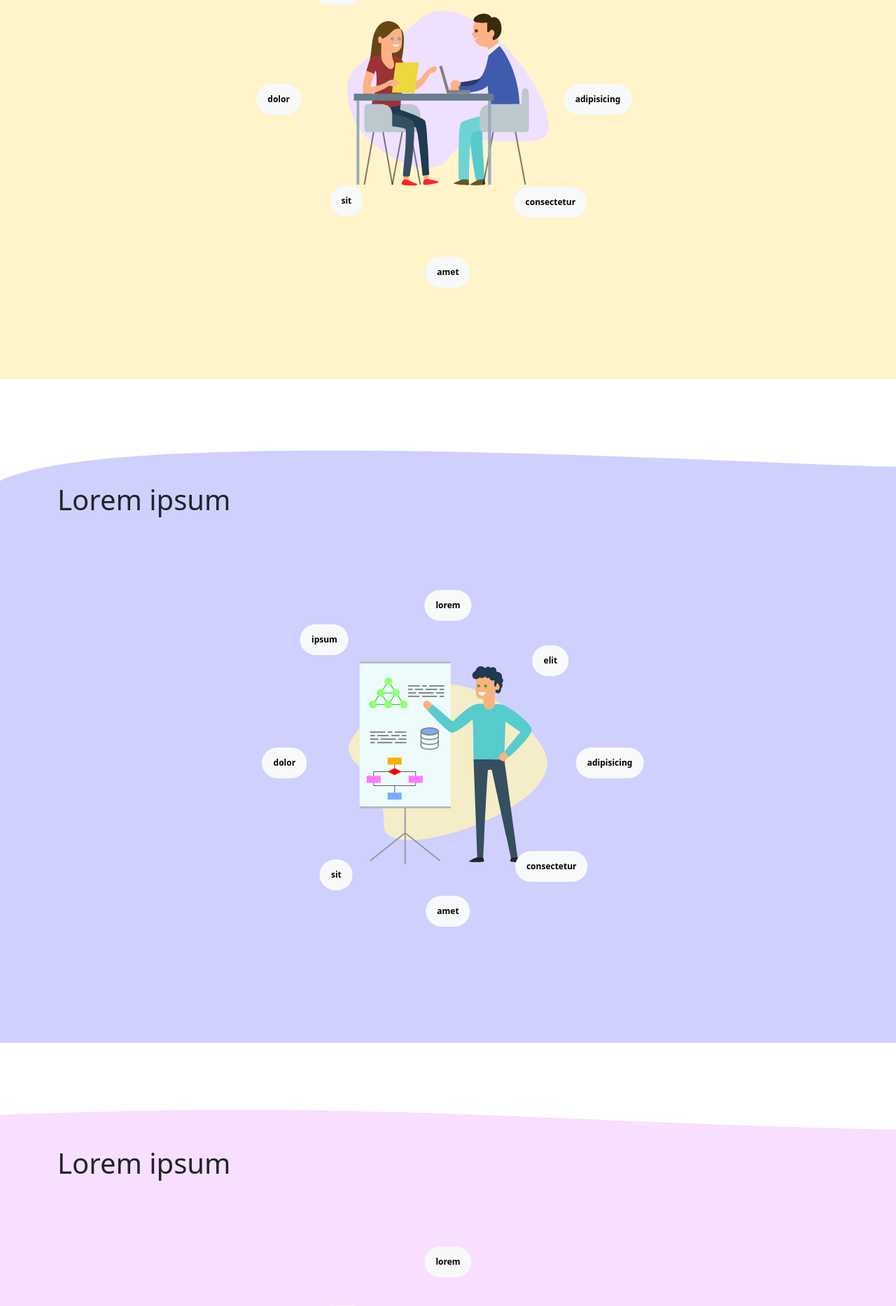
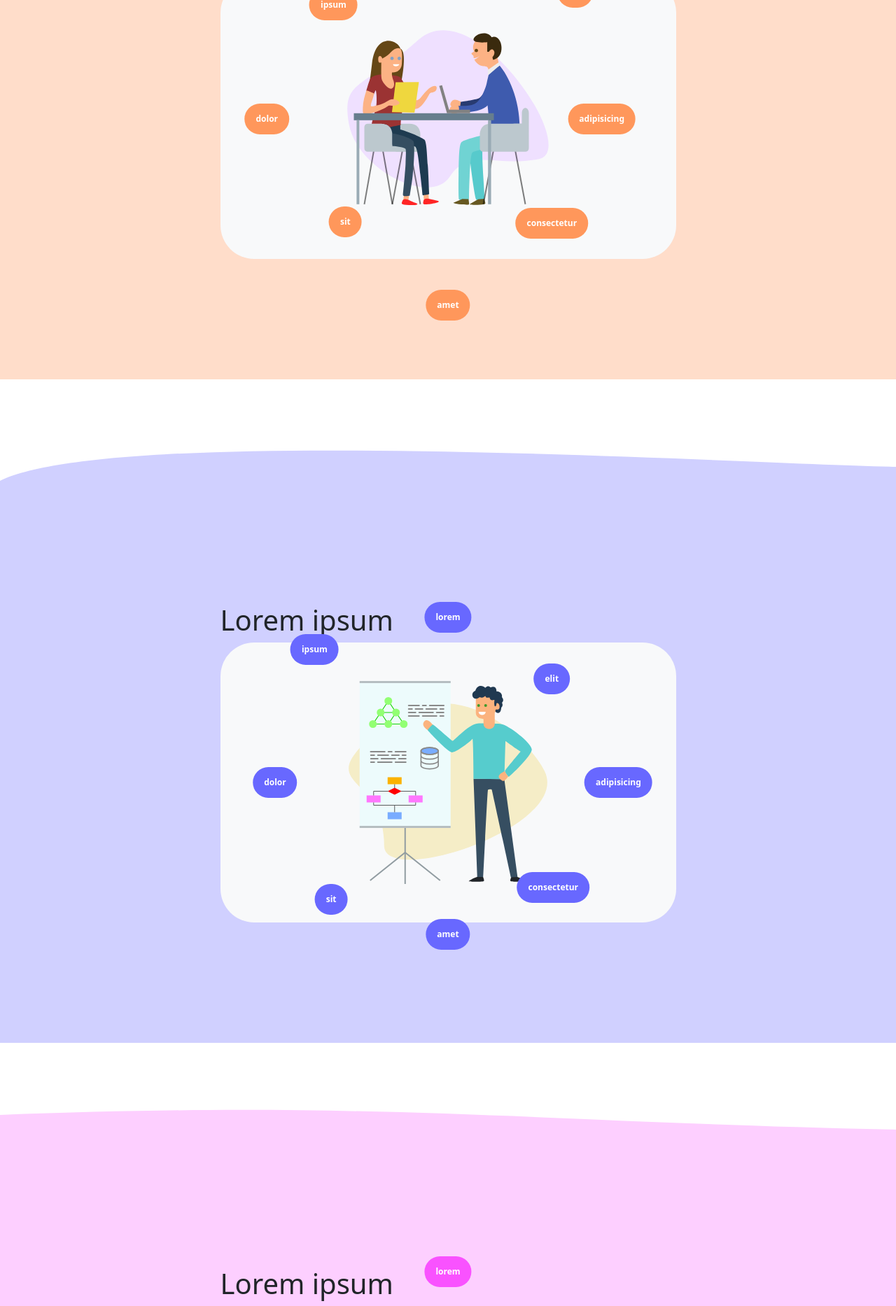
Before and after one commit to samier-fabien/samier_fabien_cv, a React (Vite) app: page /competences in a window 1280 px wide. Shown: the part 820-2686 px from the top of the page at 70% size. Built offline with nearby package versions, Linux system fonts and the light colour scheme.

Commit message:
Refactorisation de Skills: ajout de ParallaxContainer+découpage des classes css+mise en forme avec flex

```diff
--- /dev/null
+++ b/src/components/ParallaxContainer.jsx
@@ -0,0 +1,13 @@
+import React from "react";
+
+export default function ParallaxContainer({ children, containerClasses = "" }) {
+  return (
+    <div className="sticky-top z-n1 bg-transparent mb-5">
+      <div className={`parallax-container sticky-top ${containerClasses}`}>
+        <div className="container d-flex flex-column vh-100 align-items-center justify-content-center">
+          {children}
+        </div>
+      </div>
+    </div>
+  );
+}
--- a/src/components/radialTextDisplay/RadialTextDisplay.jsx
+++ b/src/components/radialTextDisplay/RadialTextDisplay.jsx
@@ -8,6 +8,7 @@ export default function RadialTextDisplay({
   menuRadius = 200,
   menuRadiusVariation = 0,
   elementClasses = "",
+  containerClasses = ""
 }) {
   const [elements, setElements] = useState(null);
   const containerRef = useRef(null);
@@ -88,7 +89,8 @@ export default function RadialTextDisplay({
   return (
     <div
       ref={containerRef}
-      style={{ position: "relative", width: `${menuRadius * 2}px`, height: `${menuRadius * 2}px` }}
+      style={{ position: "relative", width: "100%", height: "50vh" }}
+      className={`${containerClasses}`}
     >
       {elements
         ? elements.map((element, index) => (
--- a/src/components/radialTextDisplay/RadialTextElement.jsx
+++ b/src/components/radialTextDisplay/RadialTextElement.jsx
@@ -4,7 +4,7 @@ export default function RadialTextElement({ index, text, cssClasses, xPosition,
   return (
     <span
       //   key={index}
-      className={`${cssClasses}`}
+      className={`radial-text ${cssClasses}`}
       style={{
         position: "absolute",
         left: `calc(50% + ${xPosition}px)`,
--- a/src/css/radialTextDisplay.css
+++ b/src/css/radialTextDisplay.css
@@ -1,3 +1,7 @@
+.radial-text {
+  transition-duration: 800ms;
+}
+
 .radial-text-visible {
   opacity: 1;
 }
--- a/src/css/skills.css
+++ b/src/css/skills.css
@@ -1,27 +1,57 @@
 .parallax-container {
   height: 100vh;
+}
+
+.bg-color-parallax-1 {
+  background-color: rgb(255, 221, 202);
+}
+
+.bg-color-parallax-2 {
+  background-color: rgb(208, 208, 255);
+}
+
+.bg-color-parallax-3 {
+  background-color: rgb(253, 207, 255);
+}
+
+.bg-image-parallax-1 {
+  background-image: url("../assets/vectors/etapes-projet_entretien.svg");
   background-position: center;
   background-repeat: no-repeat;
   background-size: 300px;
+  border-radius: 3rem;
 }
 
-.bg-parallax-1 {
-  background-image: url("../assets/vectors/etapes-projet_entretien.svg");
-  background-color: rgb(255, 244, 202);
+.bg-image-parallax-2 {
+  background-image: url("../assets/vectors/etapes-projet_conception.svg");
+  background-position: center;
+  background-repeat: no-repeat;
+  background-size: 300px;
+  border-radius: 3rem;
 }
 
-.bg-parallax-2 {
-  background-image: url("../assets/vectors/etapes-projet_conception.svg");
-  background-color: rgb(208, 208, 255);
+.bg-image-parallax-3 {
+  background-image: url("../assets/vectors/etapes-projet_dev.svg");
+  background-position: center;
+  background-repeat: no-repeat;
+  background-size: 300px;
+  border-radius: 3rem;
 }
 
-.bg-parallax-3 {
-  background-image: url("../assets/vectors/etapes-projet_dev.svg");
-  background-color: rgb(248, 222, 255);
+.bg-color-badge-1 {
+  background-color: rgb(255, 151, 91);
+}
+
+.bg-color-badge-2 {
+  background-color: rgb(104, 104, 255);
+}
+
+.bg-color-badge-3 {
+  background-color: rgb(249, 82, 255);
 }
 
 .transition-background-1 {
-  background-color: rgb(255, 244, 202);
+  background-color: rgb(255, 221, 202);
 }
 
 .transition-background-2 {
@@ -29,5 +59,5 @@
 }
 
 .transition-background-3 {
-  background-color: rgb(248, 222, 255);
+  background-color: rgb(253, 207, 255);
 }
--- a/src/routes/Skills.jsx
+++ b/src/routes/Skills.jsx
@@ -4,6 +4,7 @@ import HeaderTransition from "../components/HeaderTransition";
 import Transition from "../components/Transition";
 import "../css/skills.css";
 import RadialTextDisplay from "../components/radialTextDisplay/RadialTextDisplay";
+import ParallaxContainer from "../components/ParallaxContainer";
 
 export default function Skills() {
   return (
@@ -18,13 +19,11 @@ export default function Skills() {
         transitionContainerClasses="transition-background-1"
         transitionFillColor="#202428"
       />
-      <div className="sticky-top z-n1 bg-transparent mb-5">
-        <div className="parallax-container bg-parallax-1 sticky-top">
-          <div className="container">
-            <div className="row position-absolute">
+      <ParallaxContainer containerClasses="bg-color-parallax-1">
+        <div className="col-12 col-sm-12 col-md-10 col-lg-8 col-xl-7 col-xxl-6">
           <h1>Lorem ipsum</h1>
         </div>
-            <div className="d-flex justify-content-center align-items-center vh-100">
+        <div className="col-12 col-sm-12 col-md-10 col-lg-8 col-xl-7 col-xxl-6 d-flex justify-content-center align-items-center">
           <RadialTextDisplay
             textElements={[
               "lorem",
@@ -36,25 +35,22 @@ export default function Skills() {
               "adipisicing",
               "elit",
             ]}
-                menuRadiusVariation={50}
-                elementClasses="badge rounded-pill text-bg-light p-3"
+            menuRadiusVariation={70}
+            elementClasses="badge rounded-pill bg-color-badge-1 p-3"
+            containerClasses="bg-light bg-image-parallax-1"
           />
         </div>
-          </div>
-        </div>
-      </div>
+      </ParallaxContainer>
       <Transition
         transitionPathOnTop={0}
         transitionContainerClasses="bg-transparent"
         transitionFillColor="rgb(208, 208, 255)"
       />
-      <div className="sticky-top z-n1 bg-transparent mb-5">
-        <div className="parallax-container bg-parallax-2 sticky-top">
-          <div className="container">
-            <div className="row position-absolute">
+      <ParallaxContainer containerClasses="bg-color-parallax-2">
+        <div className="col-12 col-sm-12 col-md-10 col-lg-8 col-xl-7 col-xxl-6">
           <h1>Lorem ipsum</h1>
         </div>
-            <div className="d-flex justify-content-center align-items-center vh-100">
+        <div className="col-12 col-sm-12 col-md-10 col-lg-8 col-xl-7 col-xxl-6 d-flex justify-content-center align-items-center">
           <RadialTextDisplay
             textElements={[
               "lorem",
@@ -66,26 +62,22 @@ export default function Skills() {
               "adipisicing",
               "elit",
             ]}
-                menuRadiusVariation={50}
-                elementClasses="badge rounded-pill text-bg-light p-3"
+            menuRadiusVariation={70}
+            elementClasses="badge rounded-pill bg-color-badge-2 p-3"
+            containerClasses="bg-light bg-image-parallax-2"
           />
         </div>
-          </div>
-        </div>
-      </div>
-
+      </ParallaxContainer>
       <Transition
         transitionPathOnTop={0}
         transitionContainerClasses="bg-transparent"
-        transitionFillColor="rgb(248, 222, 255)"
+        transitionFillColor="rgb(253, 207, 255)"
       />
-      <div className="sticky-top z-n1 bg-transparent mb-5">
-        <div className="parallax-container bg-parallax-3 sticky-top">
-          <div className="container">
-            <div className="row position-absolute">
+      <ParallaxContainer containerClasses="bg-color-parallax-3">
+        <div className="col-12 col-sm-12 col-md-10 col-lg-8 col-xl-7 col-xxl-6">
           <h1>Lorem ipsum</h1>
         </div>
-            <div className="d-flex justify-content-center align-items-center vh-100">
+        <div className="col-12 col-sm-12 col-md-10 col-lg-8 col-xl-7 col-xxl-6 d-flex justify-content-center align-items-center">
           <RadialTextDisplay
             textElements={[
               "lorem",
@@ -97,15 +89,44 @@ export default function Skills() {
               "adipisicing",
               "elit",
             ]}
-                menuRadiusVariation={50}
-                elementClasses="badge rounded-pill text-bg-light p-3"
+            menuRadiusVariation={70}
+            elementClasses="badge rounded-pill bg-color-badge-3 p-3"
+            containerClasses="bg-light bg-image-parallax-3"
           />
         </div>
-          </div>
-        </div>
-      </div>
-
+      </ParallaxContainer>
       <FooterTransition />
     </>
   );
 }
+
+// <div className="sticky-top z-n1 bg-transparent mb-5">
+// <div className="parallax-container bg-color-parallax-1 sticky-top">
+//   <div className="container vh-100 align-items-center">
+//     <div className="row justify-content-center">
+//       <div className="col col-sm-12 col-md-10 col-lg-8 col-xl-7 col-xxl-6">
+//         <h1>Lorem ipsum</h1>
+//       </div>
+//     </div>
+//     <div className="row justify-content-center">
+//       <div className="col col-sm-12 col-md-10 col-lg-8 col-xl-7 col-xxl-6 d-flex justify-content-center align-items-center">
+//         <RadialTextDisplay
+//           textElements={[
+//             "lorem",
+//             "ipsum",
+//             "dolor",
+//             "sit",
+//             "amet",
+//             "consectetur",
+//             "adipisicing",
+//             "elit",
+//           ]}
+//           menuRadiusVariation={70}
+//           elementClasses="badge rounded-pill bg-color-badge-1 p-3"
+//           containerClasses="bg-light bg-image-parallax-1"
+//         />
+//       </div>
+//     </div>
+//   </div>
+// </div>
+// </div>
```
Lines whose indentation alone changed are shown as unchanged.
